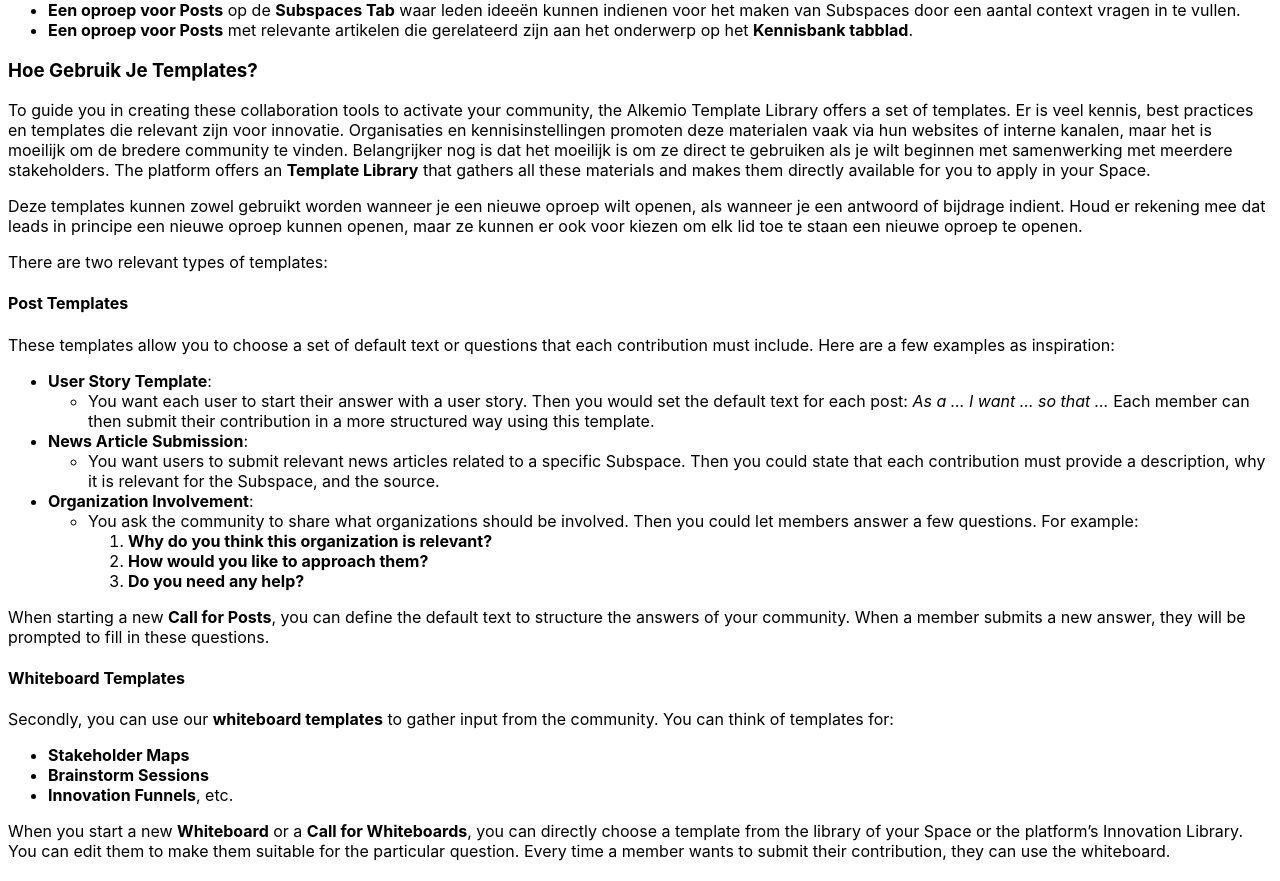
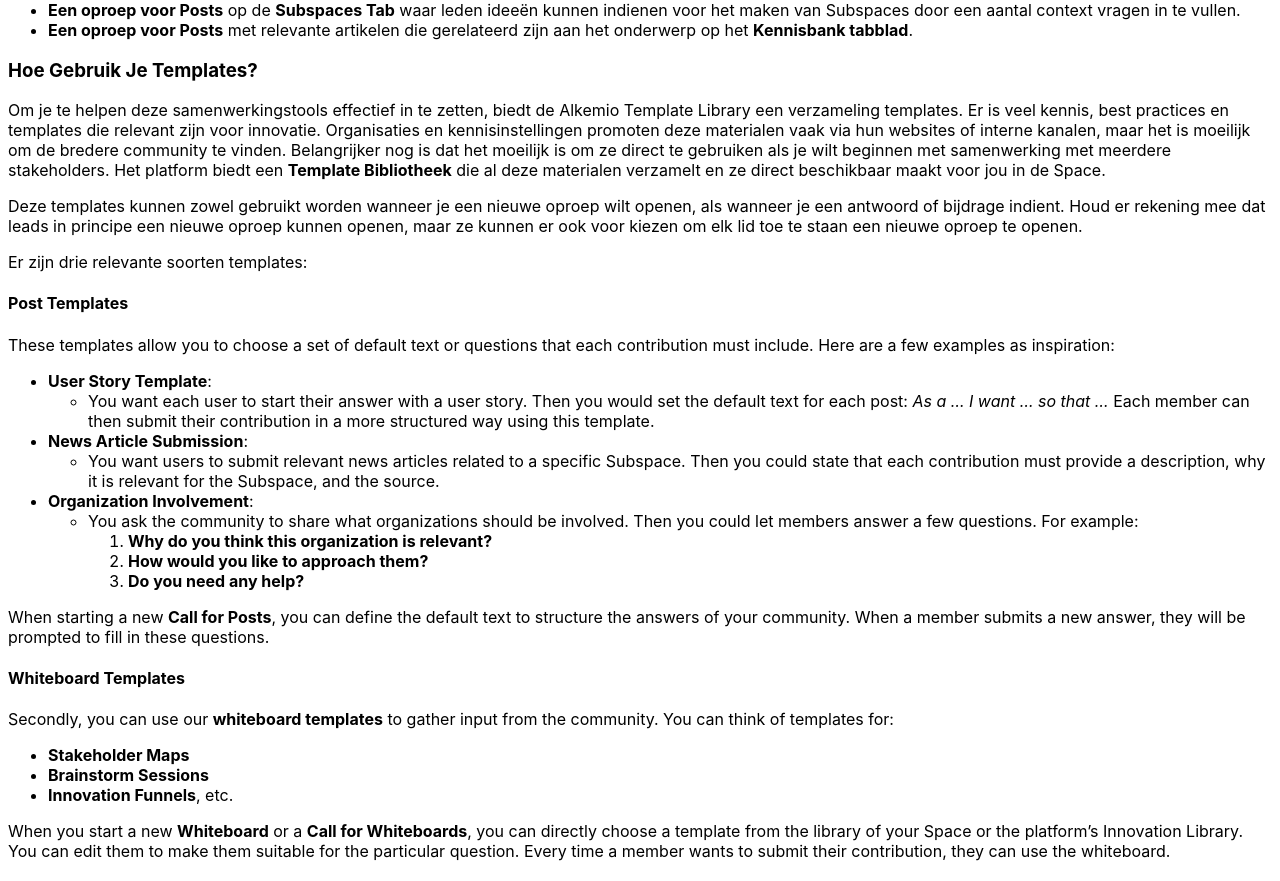
Before and after one commit to alkem-io/documentation, a Next.js app: page /documentation/features/collaboration-tool.nl-NL in a window 1280 px wide. Shown: the part 1237-2118 px from the top of the page. Built offline with nearby package versions, Linux system fonts and the light colour scheme.

Commit message:
New translations collaboration-tool.en-us.mdx (Dutch)

```diff
--- a/pages/features/collaboration-tool.nl-NL.mdx
+++ b/pages/features/collaboration-tool.nl-NL.mdx
@@ -53,11 +53,11 @@ Hosts kunnen deze tools op elke pagina in de Space inzetten,  precies daar waar
 
 ### Hoe Gebruik Je Templates?
 
-To guide you in creating these collaboration tools to activate your community, the Alkemio Template Library offers a set of templates. Er is veel kennis, best practices en templates die relevant zijn voor innovatie. Organisaties en kennisinstellingen promoten deze materialen vaak via hun websites of interne kanalen, maar het is moeilijk om de bredere community te vinden. Belangrijker nog is dat het moeilijk is om ze direct te gebruiken als je wilt beginnen met samenwerking met meerdere stakeholders. The platform offers an **Template Library** that gathers all these materials and makes them directly available for you to apply in your Space.
+Om je te helpen deze samenwerkingstools effectief in te zetten, biedt de Alkemio Template Library een verzameling templates. Er is veel kennis, best practices en templates die relevant zijn voor innovatie. Organisaties en kennisinstellingen promoten deze materialen vaak via hun websites of interne kanalen, maar het is moeilijk om de bredere community te vinden. Belangrijker nog is dat het moeilijk is om ze direct te gebruiken als je wilt beginnen met samenwerking met meerdere stakeholders. Het platform biedt een **Template Bibliotheek** die al deze materialen verzamelt en ze direct beschikbaar maakt voor jou in de Space.
 
 Deze templates kunnen zowel gebruikt worden wanneer je een nieuwe oproep wilt openen, als wanneer je een antwoord of bijdrage indient. Houd er rekening mee dat leads in principe een nieuwe oproep kunnen openen, maar ze kunnen er ook voor kiezen om elk lid toe te staan een nieuwe oproep te openen.
 
-There are two relevant types of templates:
+Er zijn drie relevante soorten templates:
 
 #### Post Templates
 
```
